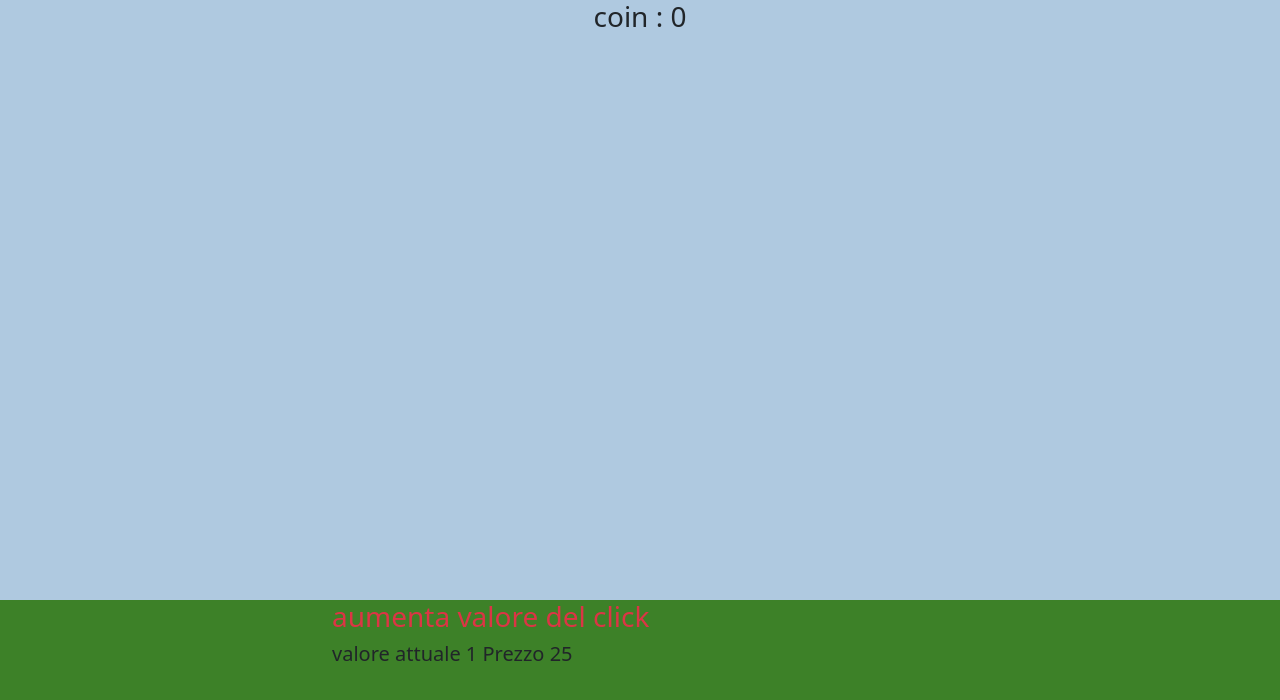
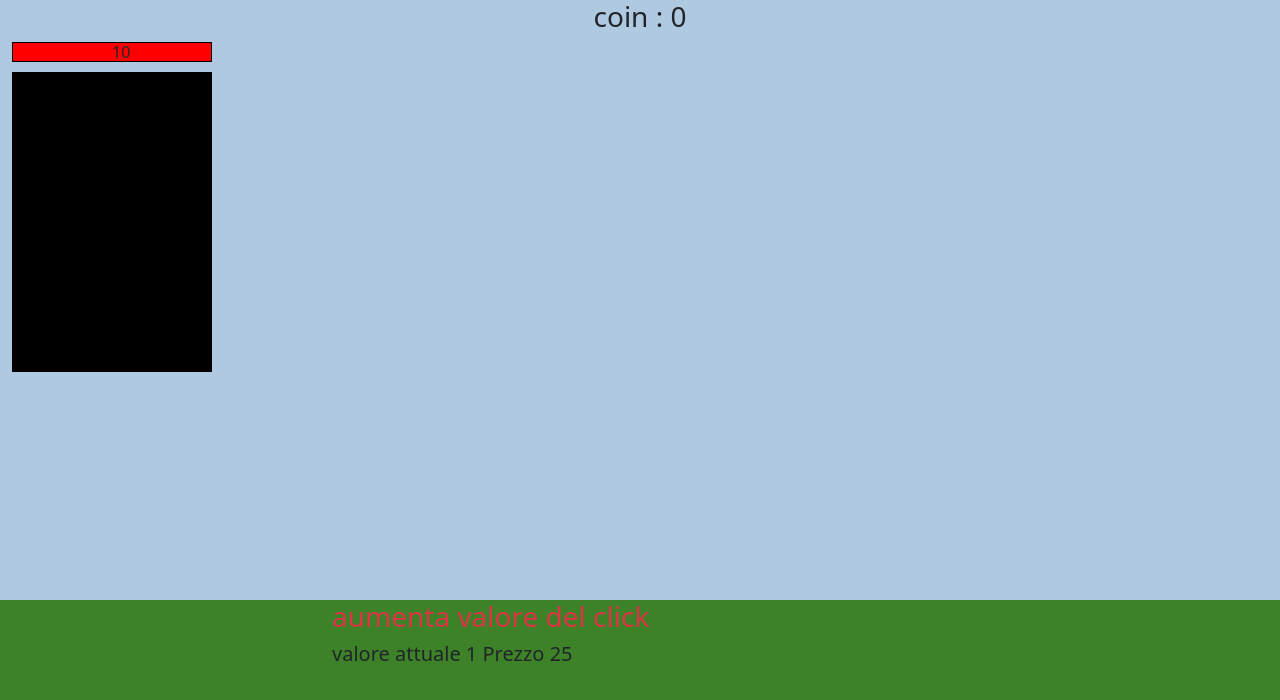
Before and after one commit to LeonardoRinaldi92/provaG, a Vue app: page / in a window 1280 px wide. Shown: the top 700 px of the page. Built offline with nearby package versions, Linux system fonts and the light colour scheme.

Commit message:
aggiunta vita dinamica

```diff
--- /dev/null
+++ b/src/components/Enemy.vue
@@ -0,0 +1,36 @@
+<script>
+import { store } from '../store';
+export default {
+    name: 'Enemy',
+    data() {
+        return {
+            store
+        }
+    },
+    computed: {
+        healthBarStyle() {
+        const percentage = (store.enemyLife / store.enemyMaxLife) * 100;
+            return {
+                width: `${percentage}%`
+            };
+        }
+    }
+}
+</script>
+
+<template>
+    <div>
+        <div style="width: 200px; margin-bottom: 10px; height: 20px; border: 1px solid black; position: relative;">
+            <div style="position: absolute; left: 50%; z-index: 3; top: 1px; font-size: 16px; line-height: 16px; height: 16px;">
+                {{ store.enemyLife }}
+
+            </div>
+            <div style="position: absolute;top:0; bottom: 0; left: 0; background-color: red;" :style=" healthBarStyle">
+
+            </div>
+        </div>
+        <div style="height:300px;width: 200px; background-color: black;">
+
+        </div>
+    </div>
+</template>
--- a/src/components/Field.vue
+++ b/src/components/Field.vue
@@ -1,7 +1,11 @@
 <script>
     import { store } from '../store';
+    import Enemy from './Enemy.vue';
     export default {
         name: 'Field',
+        components: {
+            Enemy
+        },
         data() {
             return {
                 store,
@@ -11,7 +15,7 @@
         methods: {
             addCoin() {
                 if(this.disableAddCoin == false){
-                    store.coin  = store.coin + store.clickValue
+                    store.enemyLife  = store.enemyLife - store.clickValue
                 }
             },
             increaseClickValue() {
@@ -36,6 +40,9 @@
                             coin : {{ store.coin }}
                         </h3>
                     </div>
+                    <div>
+                        <Enemy/>
+                    </div>
                 </div>
                 <div class="col-12 h-25" style="background-color: rgb(61, 129, 40);">
                     <div class="row justify-content-center" id="azioni" @mouseenter="this.disableAddCoin = true" @mouseleave="this.disableAddCoin = false">
--- a/src/store.js
+++ b/src/store.js
@@ -5,5 +5,7 @@ export const store = reactive (
         coin: 0,
         clickValue: 1,
         clickPrice : 25,
+        enemyLife : 10,
+        enemyMaxLife : 10,
     }
 )
```
